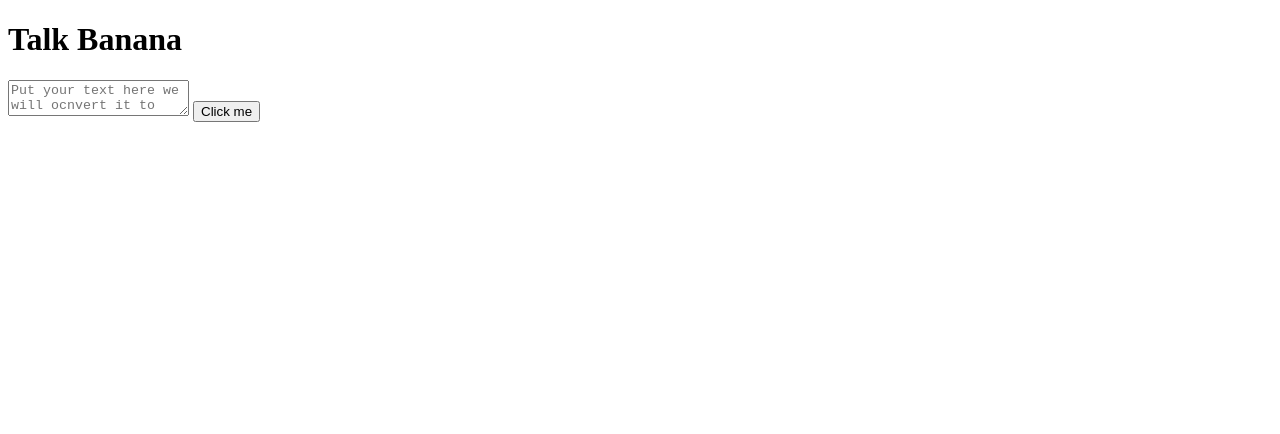
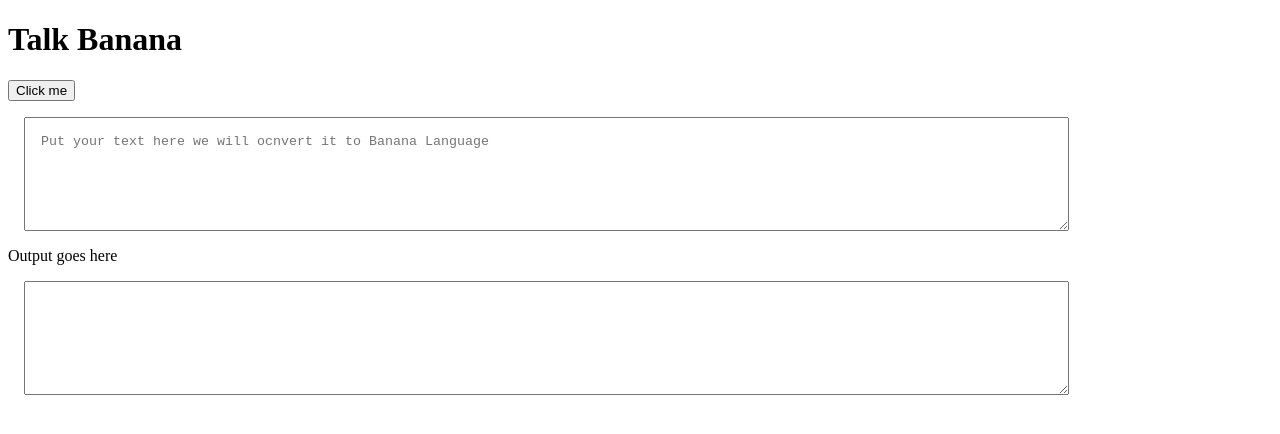
Before and after one commit to priyanshuvij2201/neogcamp-banana, a plain HTML site: page index.html in a window 1280 px wide. Drawn offline with Linux system fonts and the light colour scheme.

Commit message:
Created & styled output text area

```diff
--- a/index.html
+++ b/index.html
@@ -8,9 +8,31 @@
 
 </head>
 <body>
+    <style>
+        textarea
+    {
+        width: 80%;
+        height: 10vh;
+        display: block;
+        margin: 1rem;
+        padding: 1rem;
+    }
+    #output {
+        width: 80%;
+        height: 10vh;
+        display: block;
+        margin: 1rem;
+        padding: 1rem;
+    }
+
+    </style>
     <h1>Talk Banana</h1>
+    <button id="btn-translate">Click me </button>
     <textarea id="txt-input" placeholder="Put your text here we will ocnvert it to Banana Language"></textarea>
-    <button id="btn-translate">Click me </button>
+    <div >Output goes here
+        <textarea id="output"></textarea>
+    </div>
+
     <script src="app.js" type="text/javascript"></script>
 
 </body>
```
